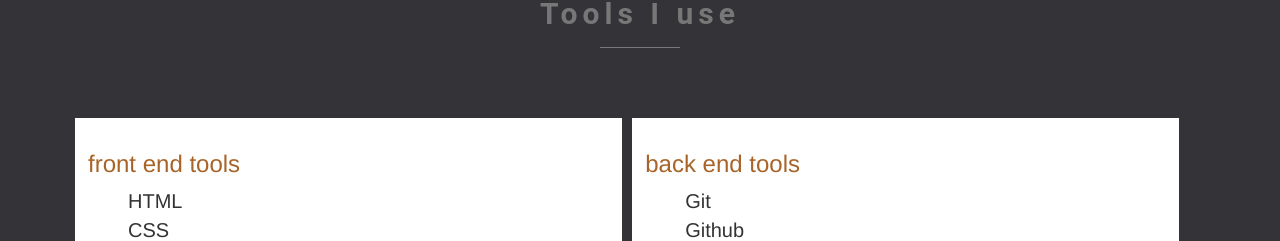
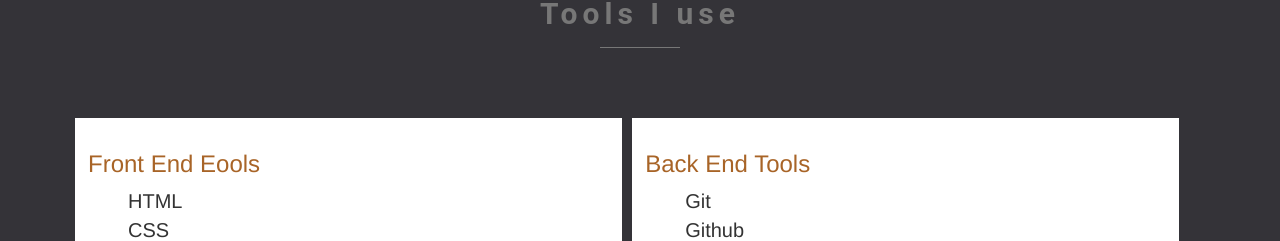
Before and after one commit to MrObele/MrObele.github.io, a plain HTML site: page index.html in a window 1280 px wide. Shown: the part 2167-2408 px from the top of the page. Drawn offline with Linux system fonts and the light colour scheme.

```diff
--- a/index.html
+++ b/index.html
@@ -96,7 +96,7 @@
         </div>
         <div class="container">
           <div class="col-md-6 tools" id="front-end">
-        <h3>front end tools</h3>
+        <h3>Front End Eools</h3>
           <ul>
               <li>HTML</li>
               <li>CSS</li>
@@ -107,7 +107,7 @@
           </ul>
         </div>
          <div class="col-md-6 tools" id="back-end">
-         <h3>back end tools</h3>
+         <h3>Back End Tools</h3>
           <ul>
               <li>Git</li>
               <li>Github</li>
```
